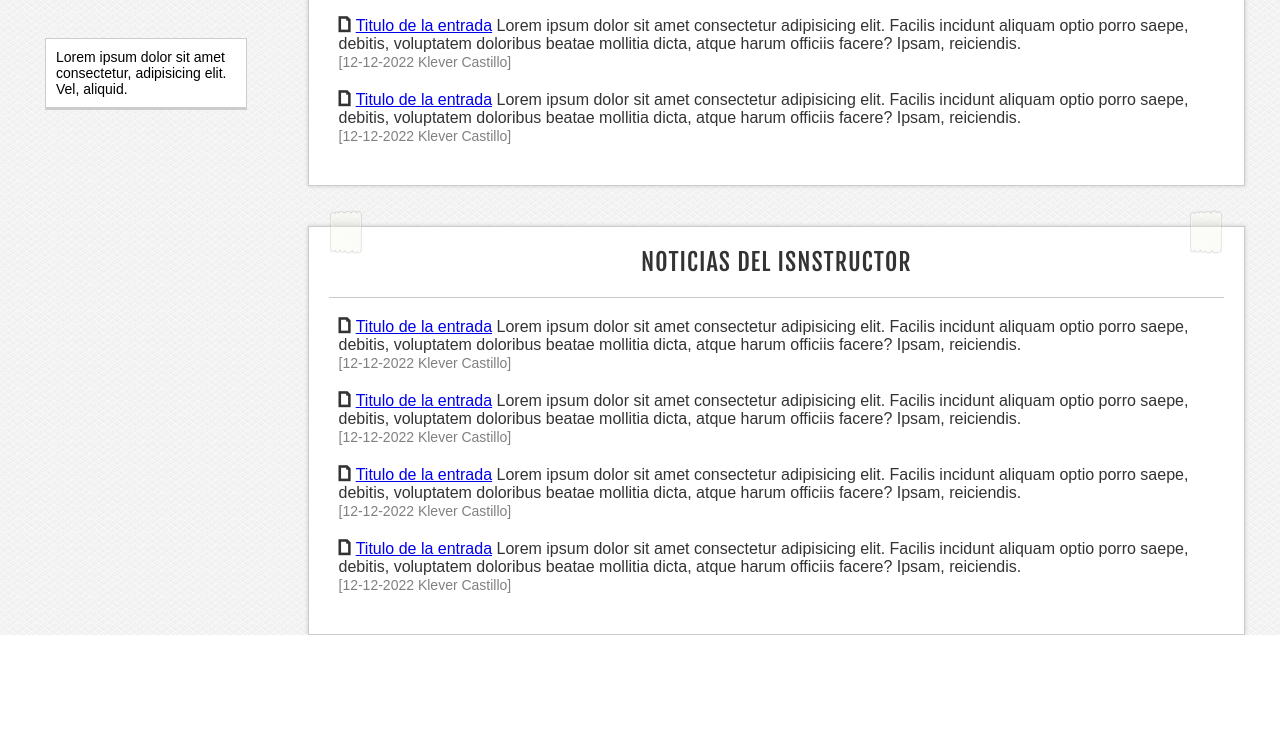
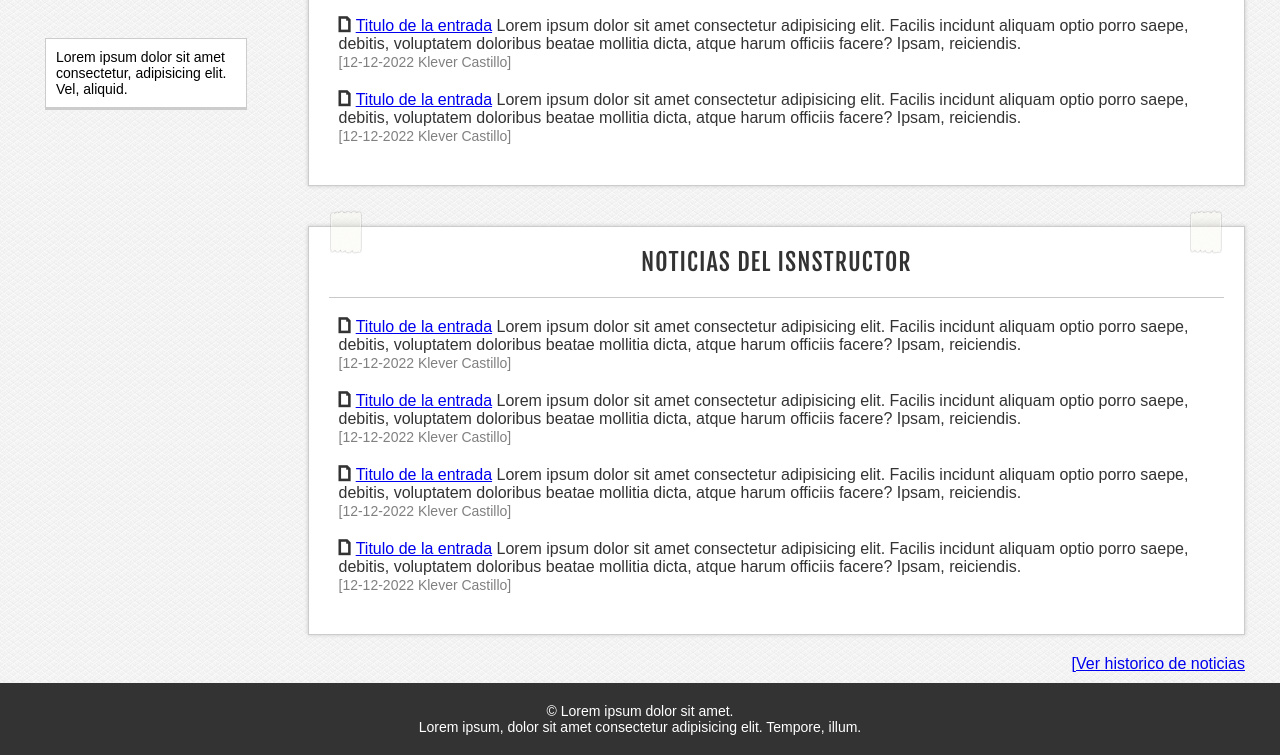
Before and after one commit to KleverFabian/news-portal, a plain HTML site: page index.html in a window 1280 px wide. Shown: the part 1002-1757 px from the top of the page. Before the commit the page ends 1637 px from the top, so only its background shows below. Drawn offline with Linux system fonts and the light colour scheme.

Commit message:
feat: html structure of the footer with its styles

```diff
--- a/css/style.css
+++ b/css/style.css
@@ -373,3 +373,26 @@ input[type="password"],label{
     margin-right: 5px;
     margin-top: -2px;
 }
+
+.clearfix{
+    float: none;
+    clear: both;
+}
+
+#history{
+    float: right;
+    margin-top: 20px;
+    margin-bottom: 10px;
+}
+
+footer{
+    width: 100%;
+    margin: 0px auto;
+    text-align: center;
+    color: white;
+    background-color: #333333;
+    padding-bottom: 20px;
+    padding-top: 20px;
+    font-family: sans-serif;
+    font-size: 14px;
+}
--- a/index.html
+++ b/index.html
@@ -334,7 +334,10 @@
                 </article>
 
             </section>
+            <div id="history">
+                <a href="#">[Ver historico de noticias</a>
 
+            </div>
         </section>
         <!-- end sections -->
 
@@ -344,9 +347,19 @@
 
         </aside>
 
-
+        <div class="clearfix"></div>
     </main>
     <!-- end of core content -->
+
+
+    <!-- start footer -->
+    <div class="clearfix"></div>
+    <footer>
+        <p>&copy; Lorem ipsum dolor sit amet.</p>
+        <p>Lorem ipsum, dolor sit amet consectetur adipisicing elit. Tempore, illum.</p>
+
+    </footer>
+
 
 </body>
 
```
